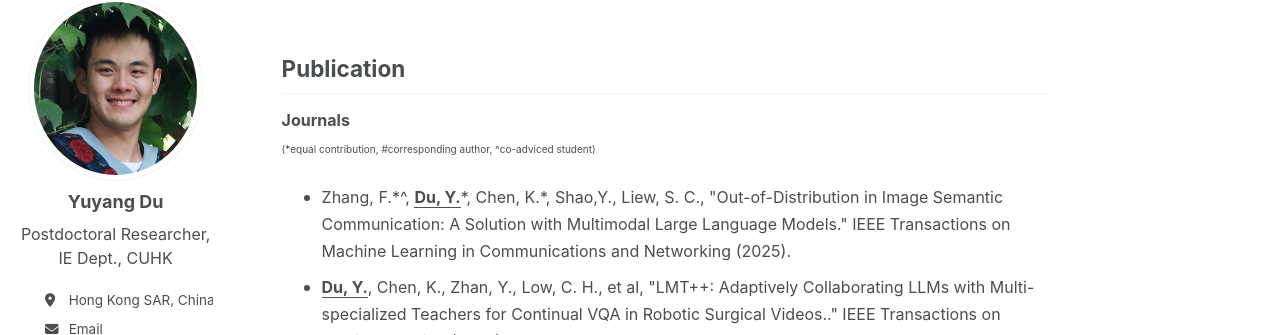
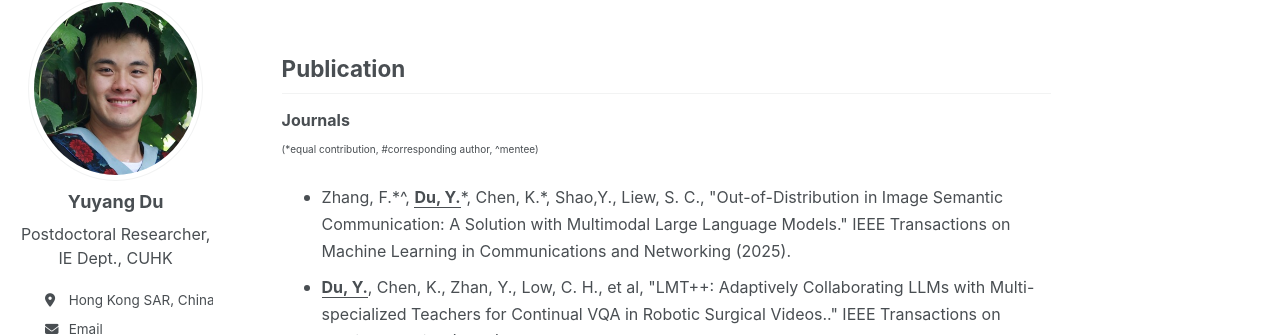
Before and after one commit to yuyangdu01/yuyangdu01.github.io, a Jekyll site: the page built from _pages/markdown.md, in a window 1280 px wide and 900 px high. Shown: the part 110-445 px from the top of the window. Built offline with Jekyll 4.4.1, drawn with Linux system fonts in a browser that asks for light colours; some web fonts are replaced.

Commit message:
Update markdown.md

```diff
--- a/_pages/markdown.md
+++ b/_pages/markdown.md
@@ -9,7 +9,7 @@ redirect_from:
 
 Publication <font size=3></font>
 ------
-**<font size=3>Journals</font>** <br><font size=1>(*equal contribution, #corresponding author, ^co-adviced student)</font>
+**<font size=3>Journals</font>** <br><font size=1>(*equal contribution, #corresponding author, ^mentee)</font>
 * <font size=3>Zhang, F.*^, <b><u>Du, Y.</u></b>*, Chen, K.*, Shao,Y., Liew, S. C., "Out-of-Distribution in Image Semantic Communication: A Solution with Multimodal Large Language Models." IEEE Transactions on Machine Learning in Communications and Networking (2025).</font>
 * <font size=3><b><u>Du, Y.</u></b>, Chen, K., Zhan, Y., Low, C. H., et al, "LMT++: Adaptively Collaborating LLMs with Multi-specialized Teachers for Continual VQA in Robotic Surgical Videos.." IEEE Transactions on Medical Imaging (2025).</font>
 * <font size=3><b><u>Du, Y.</u></b>, Liew, S. C., "Reliable Packet Detection for Random Access Networks: Analysis, Benchmark, and Optimization." IEEE Transactions on Vehicular Technology (2025).</font>
```
